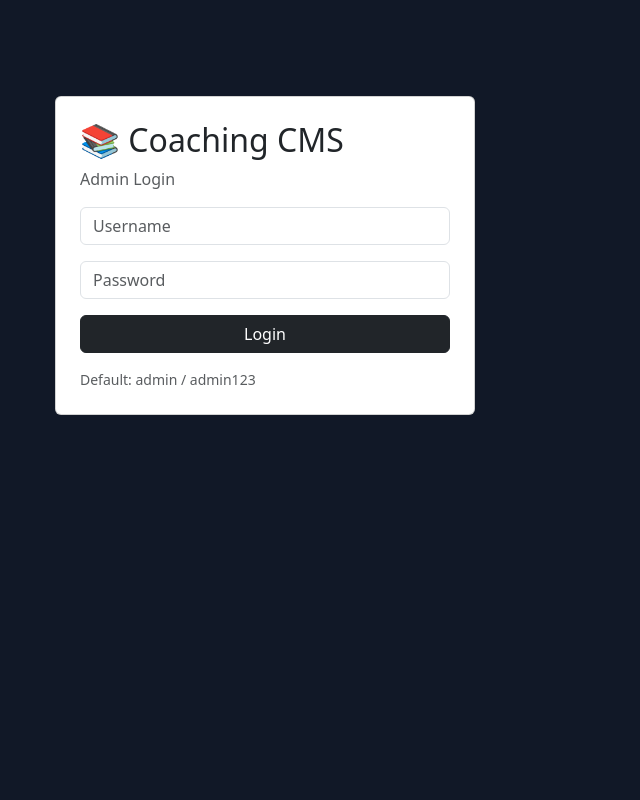
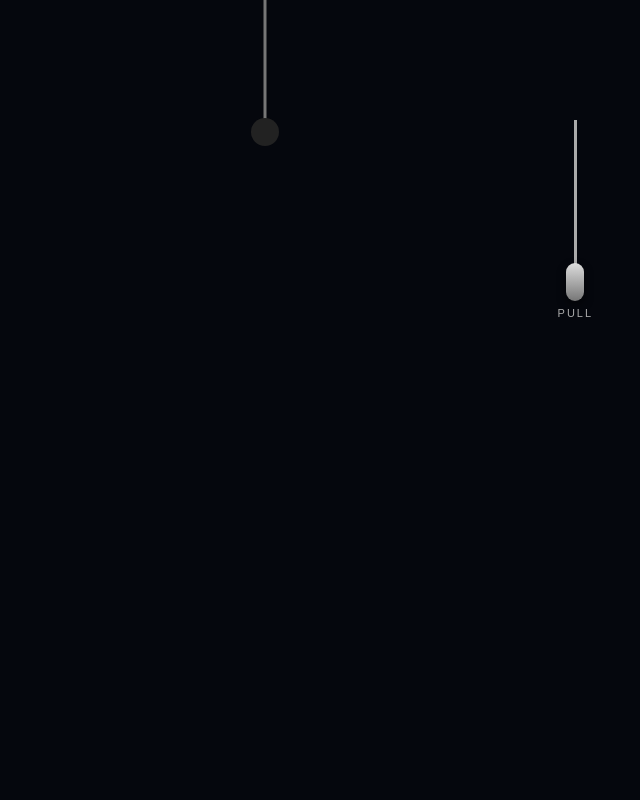
Before and after one commit to byapon-25/byapon-coaching-center, a Flask app: page /login in a window 1280 px wide. Shown: the whole page, without its empty margins (375-1015 px from the left). Run offline with Flask 3, Linux system fonts and the light colour scheme.

Commit message:
Premium light pull login

```diff
--- a/templates/login.html
+++ b/templates/login.html
@@ -1 +1,283 @@
-<!doctype html><html lang="bn"><head><meta charset="utf-8"><meta name="viewport" content="width=device-width,initial-scale=1"><title>Login</title><link href="https://cdn.jsdelivr.net/npm/bootstrap@5.3.3/dist/css/bootstrap.min.css" rel="stylesheet"><style>body{background:#111827}.box{max-width:420px;margin:12vh auto}</style></head><body><div class="box card p-4"><h2>📚 Coaching CMS</h2><p class="text-muted">Admin Login</p>{% with messages=get_flashed_messages(with_categories=true) %}{% for c,m in messages %}<div class="alert alert-{{c}}">{{m}}</div>{% endfor %}{% endwith %}<form method="post"><input class="form-control mb-3" name="username" placeholder="Username" required><input class="form-control mb-3" name="password" type="password" placeholder="Password" required><button class="btn btn-dark w-100">Login</button></form><small class="text-muted d-block mt-3">Default: admin / admin123</small></div></body></html>
+<!doctype html>
+<html lang="bn">
+<head>
+<meta charset="utf-8">
+<meta name="viewport" content="width=device-width,initial-scale=1">
+<title>BYAPON | Admin Login</title>
+
+<link href="https://cdn.jsdelivr.net/npm/bootstrap@5.3.3/dist/css/bootstrap.min.css" rel="stylesheet">
+
+<style>
+*{box-sizing:border-box}
+
+body{
+margin:0;
+min-height:100vh;
+overflow:hidden;
+font-family:Arial,sans-serif;
+background:#05070d;
+color:#fff;
+transition:.8s;
+}
+
+body.light{
+background:radial-gradient(circle at center,#fff9dc,#f1f3f7 45%,#d9dee8);
+color:#111;
+}
+
+.room{
+position:relative;
+min-height:100vh;
+display:flex;
+align-items:center;
+justify-content:center;
+}
+
+.light{
+position:absolute;
+top:0;
+left:50%;
+transform:translateX(-50%);
+width:170px;
+height:170px;
+border-radius:50%;
+background:transparent;
+box-shadow:none;
+transition:1s;
+pointer-events:none;
+}
+
+body.light .light{
+background:rgba(255,235,150,.35);
+box-shadow:
+0 0 70px 35px rgba(255,235,150,.25),
+0 0 180px 90px rgba(255,235,150,.13);
+}
+
+.lamp{
+position:absolute;
+top:0;
+left:50%;
+width:3px;
+height:130px;
+background:#777;
+transform:translateX(-50%);
+}
+
+.bulb{
+position:absolute;
+top:118px;
+left:50%;
+width:28px;
+height:28px;
+border-radius:50%;
+background:#222;
+transform:translateX(-50%);
+transition:.5s;
+}
+
+body.light .bulb{
+background:#fff3a3;
+box-shadow:0 0 25px 12px #ffe98a;
+}
+
+.pull{
+position:absolute;
+top:120px;
+right:24%;
+width:45px;
+height:180px;
+cursor:grab;
+z-index:20;
+touch-action:none;
+}
+
+.rope{
+width:3px;
+height:145px;
+background:#aaa;
+margin:auto;
+}
+
+.handle{
+width:18px;
+height:38px;
+border-radius:10px;
+background:linear-gradient(#ddd,#777);
+margin:-2px auto 0;
+box-shadow:0 4px 8px #0008;
+}
+
+.pull-text{
+position:absolute;
+top:185px;
+left:50%;
+transform:translateX(-50%);
+white-space:nowrap;
+font-size:11px;
+letter-spacing:2px;
+color:#aaa;
+}
+
+.login{
+width:min(420px,90%);
+padding:34px;
+border-radius:24px;
+background:rgba(15,23,42,.82);
+border:1px solid rgba(255,255,255,.12);
+box-shadow:0 25px 80px #0009;
+backdrop-filter:blur(18px);
+opacity:0;
+transform:translateY(30px) scale(.95);
+pointer-events:none;
+transition:1s;
+z-index:5;
+}
+
+body.light .login{
+opacity:1;
+transform:translateY(0) scale(1);
+pointer-events:auto;
+}
+
+.logo{
+font-size:30px;
+font-weight:800;
+letter-spacing:2px;
+}
+
+.subtitle{
+color:#9ca3af;
+margin-bottom:28px;
+}
+
+.form-control{
+height:52px;
+border-radius:12px;
+background:#111827;
+border:1px solid #374151;
+color:#fff;
+}
+
+.form-control:focus{
+background:#111827;
+color:#fff;
+border-color:#f5d76e;
+box-shadow:0 0 0 3px rgba(245,215,110,.12);
+}
+
+.login-btn{
+height:52px;
+border:0;
+border-radius:12px;
+font-weight:700;
+background:linear-gradient(135deg,#f5d76e,#fff1a8);
+color:#111827;
+}
+
+.hint{
+font-size:11px;
+color:#6b7280;
+margin-top:18px;
+text-align:center;
+}
+
+@media(max-width:600px){
+.pull{
+right:10%;
+}
+.login{
+padding:26px;
+}
+}
+</style>
+</head>
+
+<body>
+
+<div class="room">
+
+<div class="lamp"></div>
+<div class="bulb"></div>
+<div class="light"></div>
+
+<div class="pull" id="pull">
+<div class="rope"></div>
+<div class="handle"></div>
+<div class="pull-text">PULL</div>
+</div>
+
+<div class="login">
+
+<div class="logo">📚 BYAPON</div>
+<div class="subtitle">Coaching Management System</div>
+
+{% with messages=get_flashed_messages(with_categories=true) %}
+{% for c,m in messages %}
+<div class="alert alert-{{c}}">{{m}}</div>
+{% endfor %}
+{% endwith %}
+
+<form method="post">
+
+<input
+class="form-control mb-3"
+name="username"
+placeholder="Username"
+required
+>
+
+<input
+class="form-control mb-3"
+name="password"
+type="password"
+placeholder="Password"
+required
+>
+
+<button class="login-btn w-100">
+Login to Dashboard
+</button>
+
+</form>
+
+<div class="hint">
+Admin access • BYAPON Coaching
+</div>
+
+</div>
+
+</div>
+
+<script>
+
+const pull=document.getElementById("pull");
+
+let startY=0;
+let dragging=false;
+
+pull.addEventListener("pointerdown",e=>{
+dragging=true;
+startY=e.clientY;
+pull.setPointerCapture(e.pointerId);
+});
+
+pull.addEventListener("pointermove",e=>{
+if(!dragging)return;
+
+let distance=e.clientY-startY;
+
+if(distance>45){
+document.body.classList.add("light");
+dragging=false;
+}
+});
+
+pull.addEventListener("pointerup",()=>{
+dragging=false;
+});
+
+</script>
+
+</body>
+</html>
```
